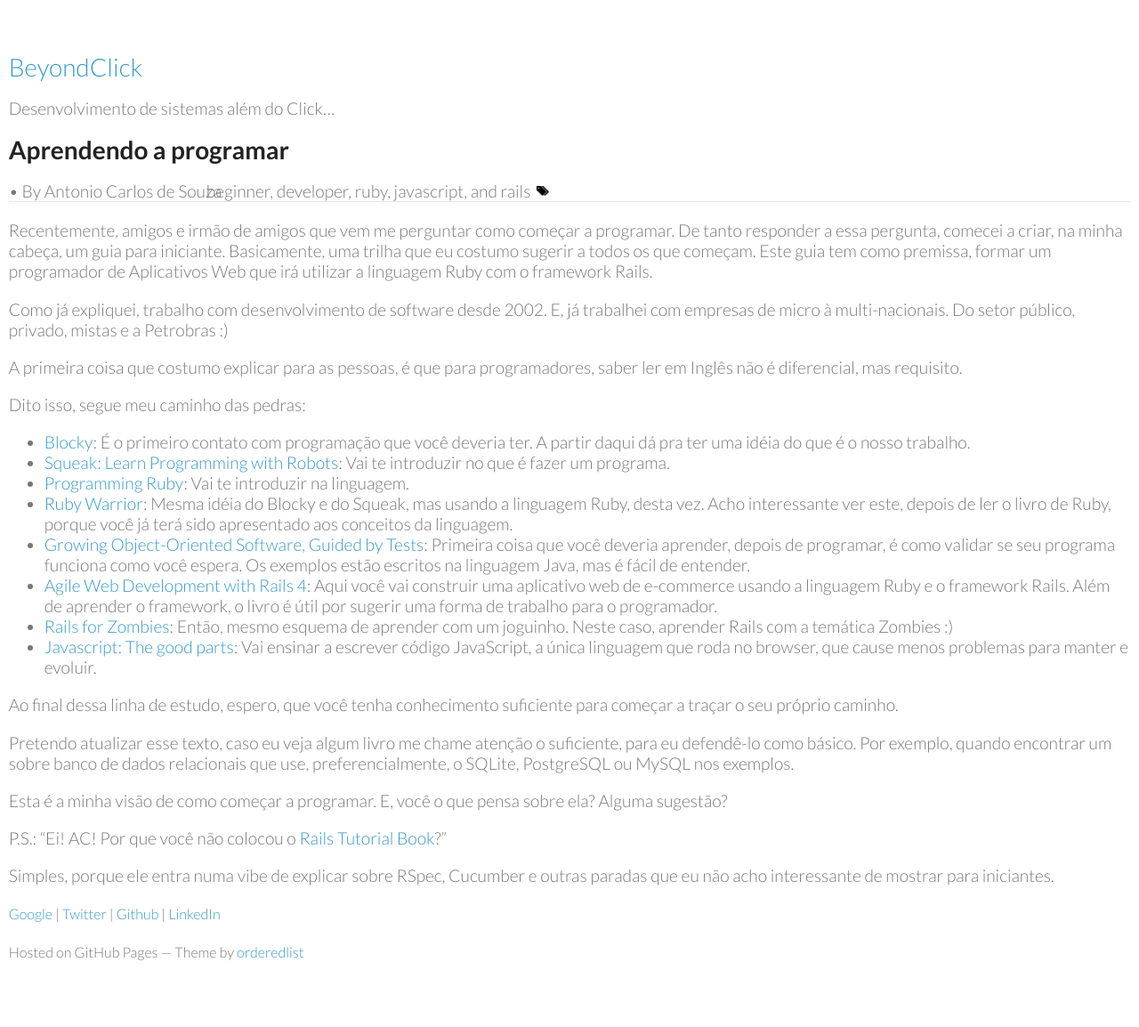
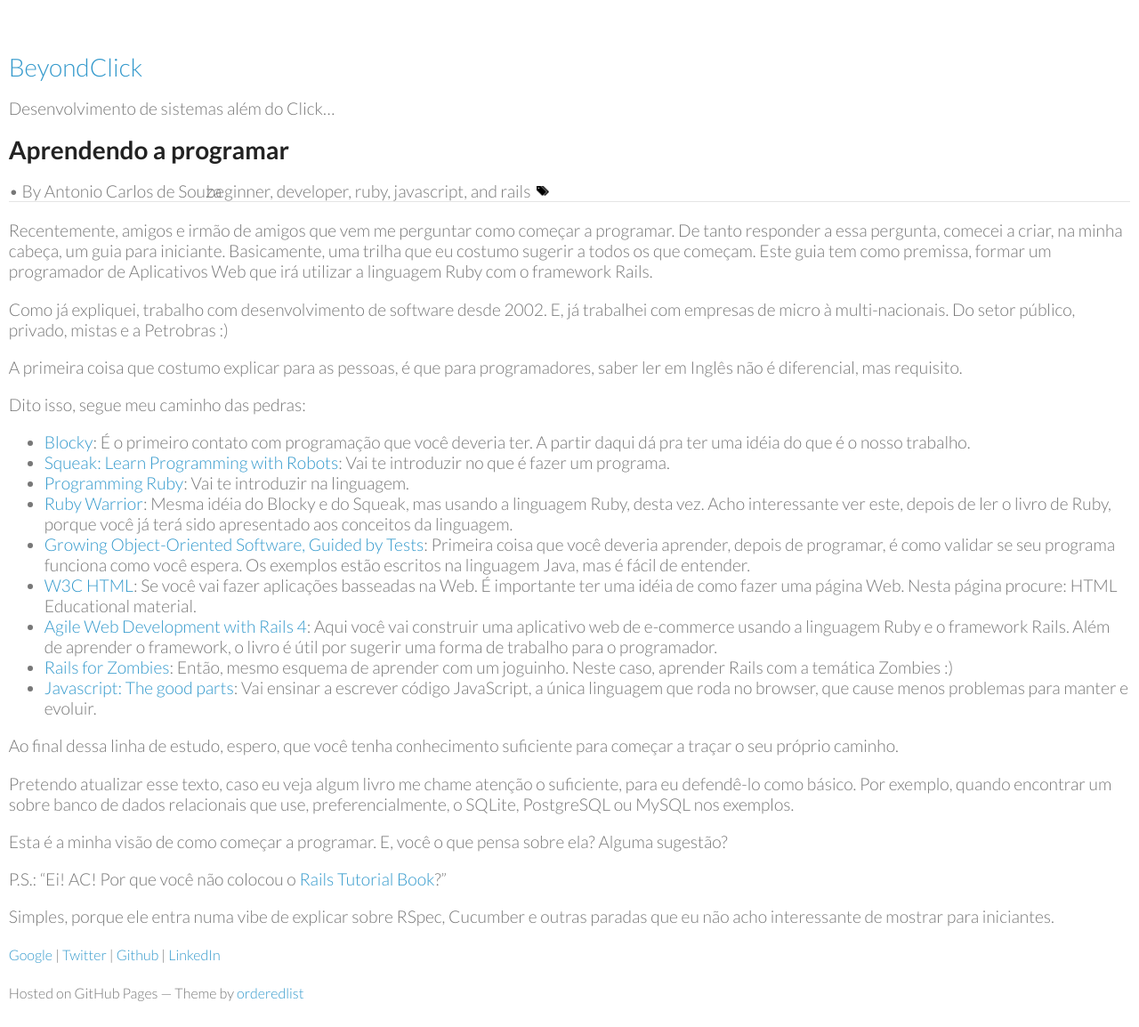
Before and after one commit to acdesouza/acdesouza.github.io, a Jekyll site: the page built from _posts/2013-11-28-aprendendo-a-programar.md, in a window 1280 px wide. Shown: the whole page at 89% size. Built offline with Jekyll 4.4.1, drawn with Linux system fonts in a browser that asks for light colours; Markdown is read by kramdown in place of the engine named in the settings; comment, search, counter and statistics services are not loaded; before the commit the page ends 1108 px from its top, so only the background shows below that.

Commit message:
[Post][update] Aprendendo a programar. Adiciona material sobre HTML.

```diff
--- a/_posts/2013-11-28-aprendendo-a-programar.md
+++ b/_posts/2013-11-28-aprendendo-a-programar.md
@@ -23,6 +23,7 @@
  * [Programming Ruby](http://pragprog.com/book/ruby/programming-ruby): Vai te introduzir na linguagem.
  * [Ruby Warrior](https://www.bloc.io/ruby-warrior): Mesma idéia do Blocky e do Squeak, mas usando a linguagem Ruby, desta vez. Acho interessante ver este, depois de ler o livro de Ruby, porque você já terá sido apresentado aos conceitos da linguagem.
  * [Growing Object-Oriented Software, Guided by Tests](http://www.amazon.com.br/dp/B002TIOYVW): Primeira coisa que você deveria aprender, depois de programar, é como validar se seu programa funciona como você espera. Os exemplos estão escritos na linguagem Java, mas é fácil de entender.
+ * [W3C HTML](http://www.w3.org/community/webed/wiki/HTML): Se você vai fazer aplicações basseadas na Web. É importante ter uma idéia de como fazer uma página Web. Nesta página procure: HTML Educational material.
  * [Agile Web Development with Rails 4](http://pragprog.com/book/rails4/agile-web-development-with-rails-4): Aqui você vai construir uma aplicativo web de e-commerce usando a linguagem Ruby e o framework Rails. Além de aprender o framework, o livro é útil por sugerir uma forma de trabalho para o programador.
  * [Rails for Zombies](http://railsforzombies.org/): Então, mesmo esquema de aprender com um joguinho. Neste caso, aprender Rails com a temática Zombies :)
  * [Javascript: The good parts](http://www.amazon.com.br/dp/B0026OR2ZY): Vai ensinar a escrever código JavaScript, a única linguagem que roda no browser, que cause menos problemas para manter e evoluir.
```
